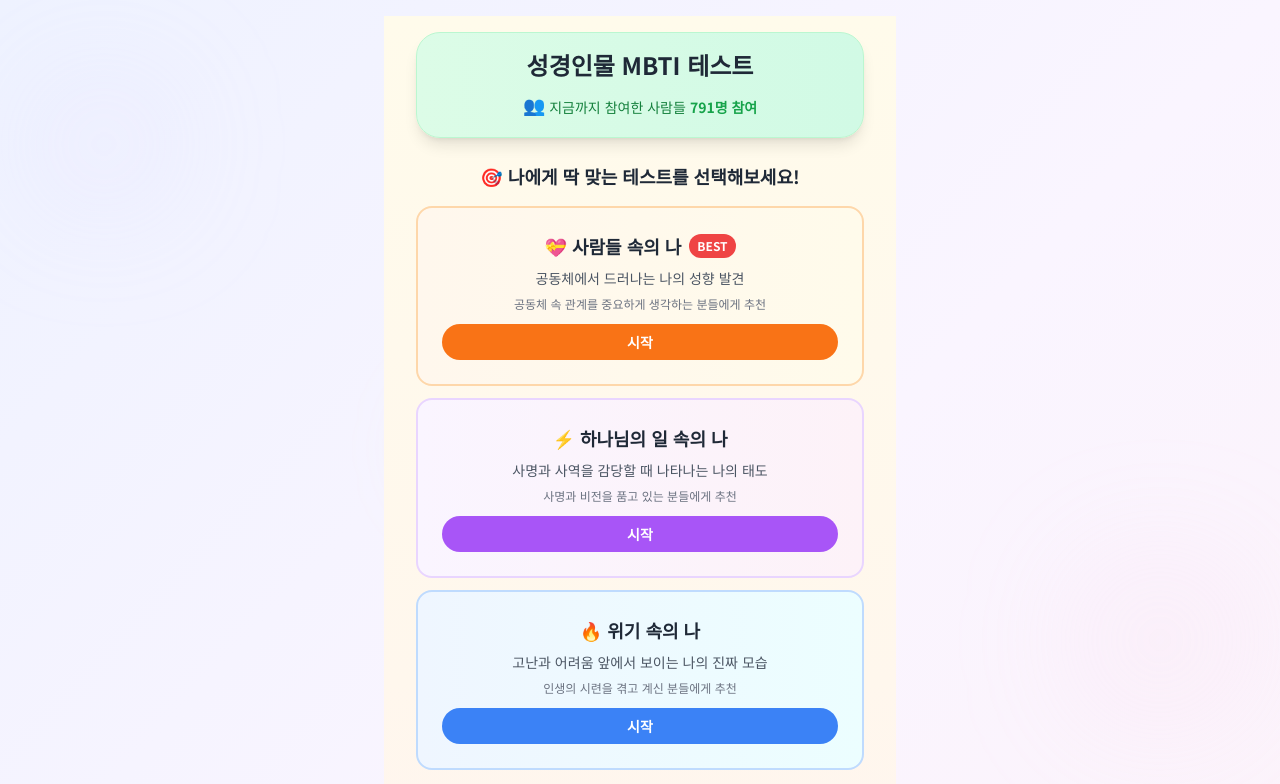
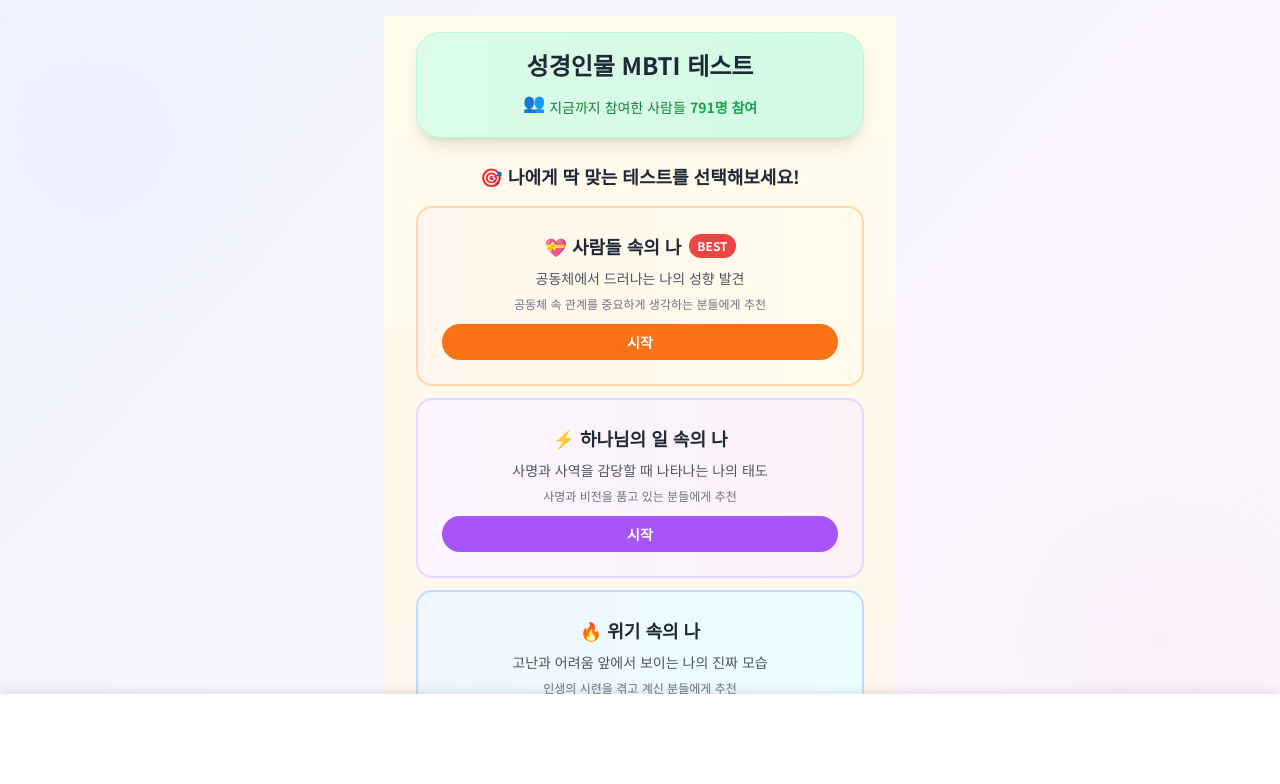
Before and after one commit to angibeom0985-arch/b-mbti_test, a React (Vite) app: page / in a window 1280 px wide. Shown: the top 784 px of the page. Built offline with nearby package versions, Linux system fonts and the light colour scheme.

Commit message:
Add floating banner, side ads, and adblock detector

```diff
--- a/MbtiTestApp.tsx
+++ b/MbtiTestApp.tsx
@@ -5,6 +5,9 @@ import StartScreen from './components/StartScreen';
 import QuizScreen from './components/QuizScreen';
 import ResultScreen from './components/ResultScreen';
 import QuizGame from './components/QuizGame';
+import FloatingAd from './components/FloatingAd';
+import SideAd from './components/SideAd';
+import AdBlockDetector from './components/AdBlockDetector';
 
 type GameState = 'start' | 'quiz' | 'result' | 'quizgame';
 
@@ -245,7 +248,32 @@ const App: React.FC = () => {
   }, [gameState, currentQuestionIndex, handleAnswerSelect, resultType, generatedResult, error, handleRestart, handleStart, currentQuestions, selectedVersion, handleQuizGame, handleBackToResult]);
 
   return (
-    <div className="min-h-screen bg-gradient-to-br from-indigo-50 via-purple-50 to-pink-50 text-gray-800 flex flex-col transition-all duration-500">
+    <>
+      {/* 애드블록 감지 */}
+      <AdBlockDetector />
+
+      {/* 좌측 사이드 광고 (데스크톱만) */}
+      <SideAd
+        adClient="ca-pub-2686975437928535"
+        adSlot="8015079861"
+        position="left"
+      />
+
+      {/* 우측 사이드 광고 (데스크톱만) */}
+      <SideAd
+        adClient="ca-pub-2686975437928535"
+        adSlot="8015079861"
+        position="right"
+      />
+
+      <div
+        className="min-h-screen bg-gradient-to-br from-indigo-50 via-purple-50 to-pink-50 text-gray-800 flex flex-col transition-all duration-500"
+        style={{
+          paddingLeft: window.innerWidth > 768 ? '180px' : '0',
+          paddingRight: window.innerWidth > 768 ? '180px' : '0',
+          paddingBottom: '110px', // 플로팅 광고 공간
+        }}
+      >
         {/* MZ 스타일 배경 장식 */}
         <div className="absolute inset-0 overflow-hidden pointer-events-none">
           <div className="absolute top-20 left-10 w-32 h-32 bg-violet-200/20 rounded-full blur-3xl"></div>
@@ -272,6 +300,13 @@ const App: React.FC = () => {
           </footer>
         )}
       </div>
+
+      {/* 플로팅 하단 광고 */}
+      <FloatingAd
+        adClient="ca-pub-2686975437928535"
+        adSlot="2689008677"
+      />
+    </>
   );
 }
 
--- /dev/null
+++ b/components/AdBlockDetector.tsx
@@ -0,0 +1,153 @@
+import React, { useEffect, useState } from 'react';
+
+const AdBlockDetector: React.FC = () => {
+  const [adBlockDetected, setAdBlockDetected] = useState(false);
+
+  useEffect(() => {
+    // 애드블록 감지 방법 1: 테스트 광고 요소 생성
+    const detectAdBlock = async () => {
+      // 광고 테스트 요소 생성
+      const testAd = document.createElement('div');
+      testAd.innerHTML = '&nbsp;';
+      testAd.className = 'adsbox adsbygoogle ad-placement';
+      testAd.style.cssText = 'width: 1px !important; height: 1px !important; position: absolute !important; left: -10000px !important; top: -1000px !important;';
+
+      document.body.appendChild(testAd);
+
+      // 짧은 지연 후 확인
+      await new Promise(resolve => setTimeout(resolve, 100));
+
+      // 요소가 숨겨졌거나 제거되었는지 확인
+      const isBlocked =
+        testAd.offsetHeight === 0 ||
+        testAd.offsetWidth === 0 ||
+        window.getComputedStyle(testAd).display === 'none' ||
+        window.getComputedStyle(testAd).visibility === 'hidden';
+
+      document.body.removeChild(testAd);
+
+      if (isBlocked) {
+        setAdBlockDetected(true);
+      }
+
+      // 추가 감지: AdSense 스크립트 확인
+      if (!(window as any).adsbygoogle) {
+        setAdBlockDetected(true);
+      }
+    };
+
+    // 페이지 로드 후 감지
+    const timer = setTimeout(detectAdBlock, 1000);
+
+    return () => clearTimeout(timer);
+  }, []);
+
+  if (!adBlockDetected) return null;
+
+  return (
+    <div
+      style={{
+        position: 'fixed',
+        top: 0,
+        left: 0,
+        right: 0,
+        bottom: 0,
+        backgroundColor: 'rgba(0, 0, 0, 0.95)',
+        zIndex: 99999,
+        display: 'flex',
+        justifyContent: 'center',
+        alignItems: 'center',
+        padding: '20px',
+      }}
+    >
+      <div
+        style={{
+          backgroundColor: 'white',
+          borderRadius: '20px',
+          padding: '40px',
+          maxWidth: '500px',
+          textAlign: 'center',
+          boxShadow: '0 10px 40px rgba(0,0,0,0.3)',
+        }}
+      >
+        <div style={{ fontSize: '60px', marginBottom: '20px' }}>🚫</div>
+        <h2
+          style={{
+            fontSize: '28px',
+            fontWeight: 'bold',
+            color: '#333',
+            marginBottom: '16px',
+          }}
+        >
+          광고 차단 프로그램 감지
+        </h2>
+        <p
+          style={{
+            fontSize: '16px',
+            color: '#666',
+            lineHeight: '1.6',
+            marginBottom: '24px',
+          }}
+        >
+          광고 차단 프로그램(AdBlock)이 활성화되어 있습니다.
+          <br />
+          <br />
+          무료로 서비스를 제공하기 위해 광고가 필요합니다.
+          <br />
+          광고 차단 프로그램을 비활성화하고 페이지를 새로고침해 주세요.
+        </p>
+        <div
+          style={{
+            padding: '16px',
+            backgroundColor: '#f8f9fa',
+            borderRadius: '10px',
+            marginBottom: '24px',
+          }}
+        >
+          <p style={{ fontSize: '14px', color: '#555', fontWeight: '600' }}>
+            💡 광고 차단 해제 방법:
+          </p>
+          <ol
+            style={{
+              fontSize: '14px',
+              color: '#666',
+              textAlign: 'left',
+              paddingLeft: '20px',
+              marginTop: '12px',
+            }}
+          >
+            <li>브라우저 확장 프로그램에서 AdBlock 비활성화</li>
+            <li>이 사이트를 허용 목록에 추가</li>
+            <li>페이지 새로고침 (F5)</li>
+          </ol>
+        </div>
+        <button
+          onClick={() => window.location.reload()}
+          style={{
+            backgroundColor: '#667eea',
+            color: 'white',
+            border: 'none',
+            borderRadius: '10px',
+            padding: '14px 32px',
+            fontSize: '16px',
+            fontWeight: 'bold',
+            cursor: 'pointer',
+            transition: 'all 0.3s',
+          }}
+          onMouseOver={(e) => {
+            e.currentTarget.style.backgroundColor = '#5568d3';
+            e.currentTarget.style.transform = 'scale(1.05)';
+          }}
+          onMouseOut={(e) => {
+            e.currentTarget.style.backgroundColor = '#667eea';
+            e.currentTarget.style.transform = 'scale(1)';
+          }}
+        >
+          새로고침
+        </button>
+      </div>
+    </div>
+  );
+};
+
+export default AdBlockDetector;
--- /dev/null
+++ b/components/FloatingAd.tsx
@@ -0,0 +1,60 @@
+import React, { useEffect, useState } from 'react';
+
+interface FloatingAdProps {
+  adSlot: string;
+  adClient: string;
+}
+
+const FloatingAd: React.FC<FloatingAdProps> = ({ adSlot, adClient }) => {
+  const [isMobile, setIsMobile] = useState(false);
+
+  useEffect(() => {
+    const checkMobile = () => {
+      setIsMobile(window.innerWidth <= 768);
+    };
+
+    checkMobile();
+    window.addEventListener('resize', checkMobile);
+
+    // AdSense 스크립트 로드
+    try {
+      ((window as any).adsbygoogle = (window as any).adsbygoogle || []).push({});
+    } catch (e) {
+      console.error('AdSense error:', e);
+    }
+
+    return () => window.removeEventListener('resize', checkMobile);
+  }, []);
+
+  return (
+    <div
+      style={{
+        position: 'fixed',
+        bottom: 0,
+        left: 0,
+        right: 0,
+        width: '100%',
+        backgroundColor: '#fff',
+        boxShadow: '0 -2px 10px rgba(0,0,0,0.1)',
+        zIndex: 9999,
+        display: 'flex',
+        justifyContent: 'center',
+        alignItems: 'center',
+        padding: '8px 0',
+      }}
+    >
+      <ins
+        className="adsbygoogle"
+        style={{
+          display: 'inline-block',
+          width: isMobile ? '320px' : '728px',
+          height: isMobile ? '50px' : '90px',
+        }}
+        data-ad-client={adClient}
+        data-ad-slot={adSlot}
+      />
+    </div>
+  );
+};
+
+export default FloatingAd;
--- /dev/null
+++ b/components/SideAd.tsx
@@ -0,0 +1,64 @@
+import React, { useEffect, useState } from 'react';
+
+interface SideAdProps {
+  adSlot: string;
+  adClient: string;
+  position: 'left' | 'right';
+}
+
+const SideAd: React.FC<SideAdProps> = ({ adSlot, adClient, position }) => {
+  const [isDesktop, setIsDesktop] = useState(false);
+
+  useEffect(() => {
+    const checkDesktop = () => {
+      setIsDesktop(window.innerWidth > 768);
+    };
+
+    checkDesktop();
+    window.addEventListener('resize', checkDesktop);
+
+    // AdSense 스크립트 로드
+    if (isDesktop) {
+      try {
+        ((window as any).adsbygoogle = (window as any).adsbygoogle || []).push({});
+      } catch (e) {
+        console.error('AdSense error:', e);
+      }
+    }
+
+    return () => window.removeEventListener('resize', checkDesktop);
+  }, [isDesktop]);
+
+  if (!isDesktop) return null;
+
+  return (
+    <div
+      style={{
+        position: 'fixed',
+        top: '50%',
+        [position]: '10px',
+        transform: 'translateY(-50%)',
+        width: '160px',
+        minHeight: '600px',
+        zIndex: 1000,
+        display: 'flex',
+        justifyContent: 'center',
+        alignItems: 'center',
+      }}
+    >
+      <ins
+        className="adsbygoogle"
+        style={{
+          display: 'block',
+          width: '160px',
+          height: '600px',
+        }}
+        data-ad-client={adClient}
+        data-ad-slot={adSlot}
+        data-ad-format="vertical"
+      />
+    </div>
+  );
+};
+
+export default SideAd;
```
Lines whose indentation alone changed are shown as unchanged.
